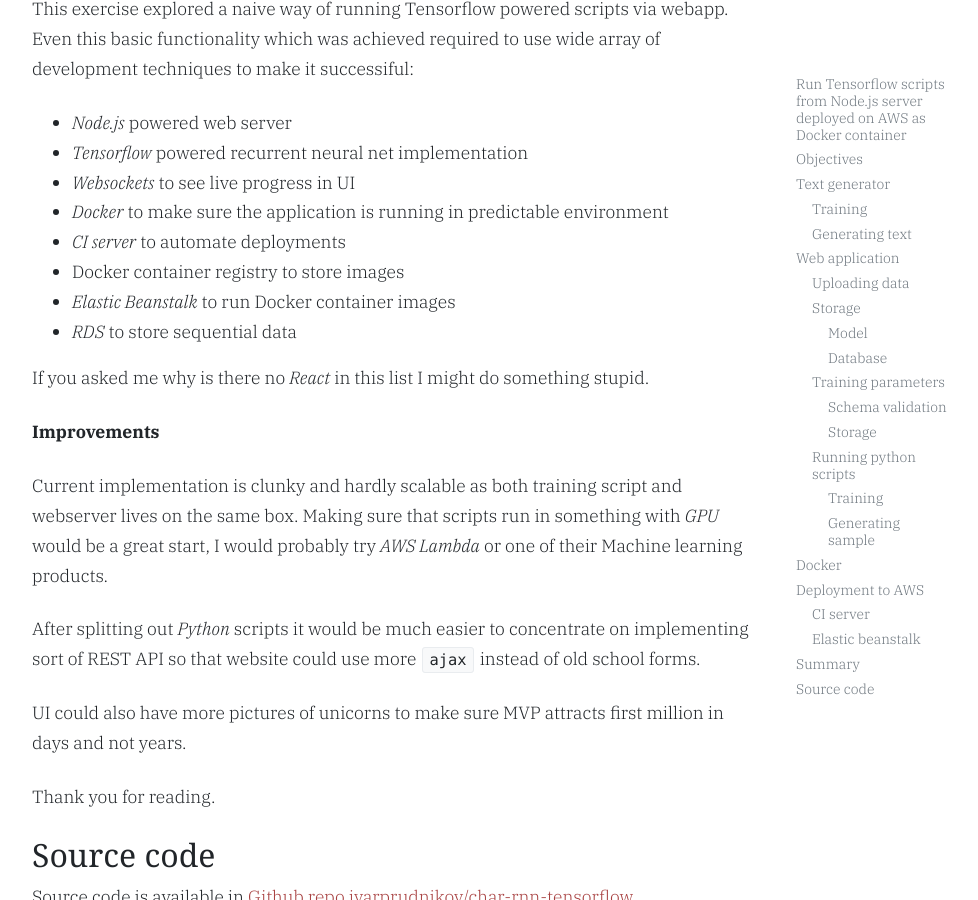
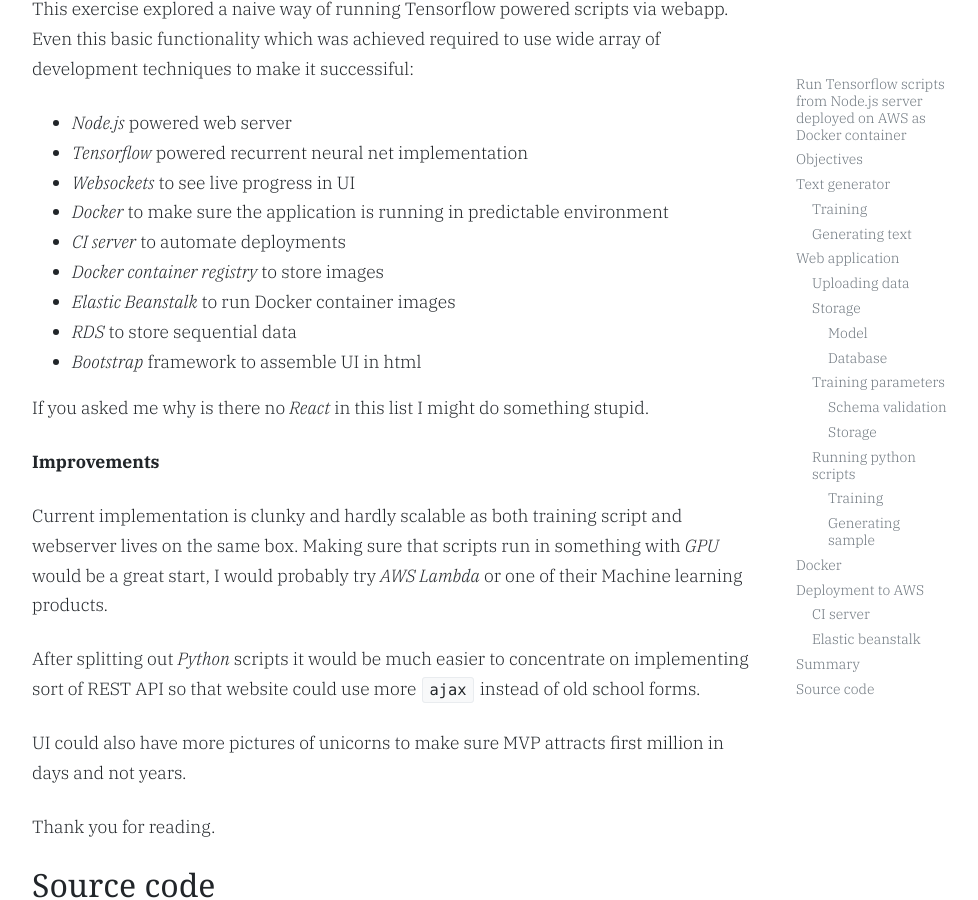
Before and after one commit to ivarprudnikov/ivarprudnikov.com, a Jekyll site: the page built from _posts/2018-12-20-run-tensorflow-scripts-nodejs-server-deployed-aws-docker-container.md, in a window 1280 px wide and 900 px high, scrolled down 29281 px. Shown: the whole window, without its empty margins (243-1221 px from the left). Built offline with Jekyll 4.4.1, drawn with Linux system fonts in a browser that asks for light colours.

Commit message:
mention bootstrap in article

```diff
--- a/_posts/2018-12-20-run-tensorflow-scripts-nodejs-server-deployed-aws-docker-container.md
+++ b/_posts/2018-12-20-run-tensorflow-scripts-nodejs-server-deployed-aws-docker-container.md
@@ -941,9 +941,10 @@
 - _Websockets_ to see live progress in UI
 - _Docker_ to make sure the application is running in predictable environment
 - _CI server_ to automate deployments
-- Docker container registry to store images
+- _Docker container registry_ to store images
 - _Elastic Beanstalk_ to run Docker container images
 - _RDS_ to store sequential data
+- _Bootstrap_ framework to assemble UI in html
 
 If you asked me why is there no _React_ in this list I might do something stupid.
 
```
